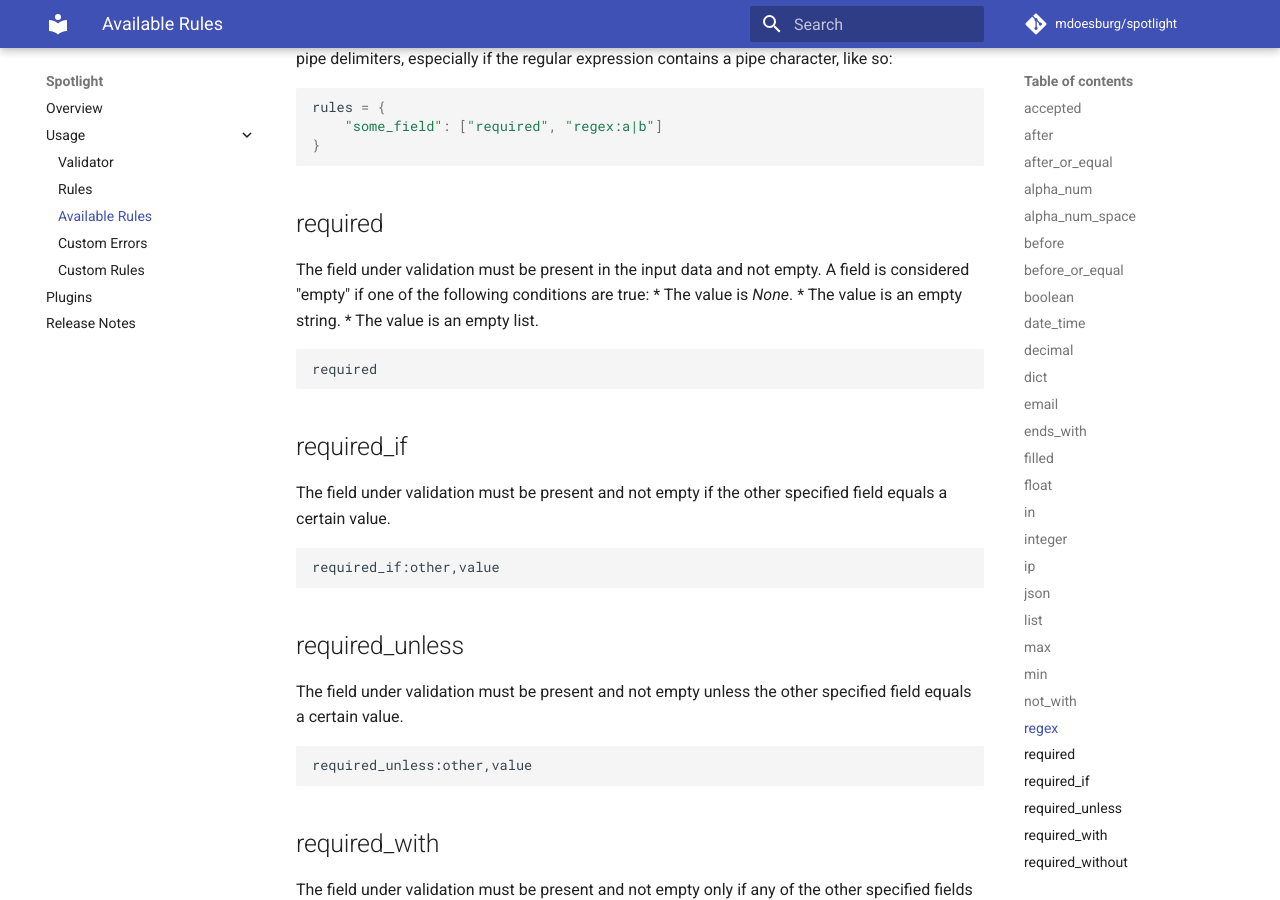
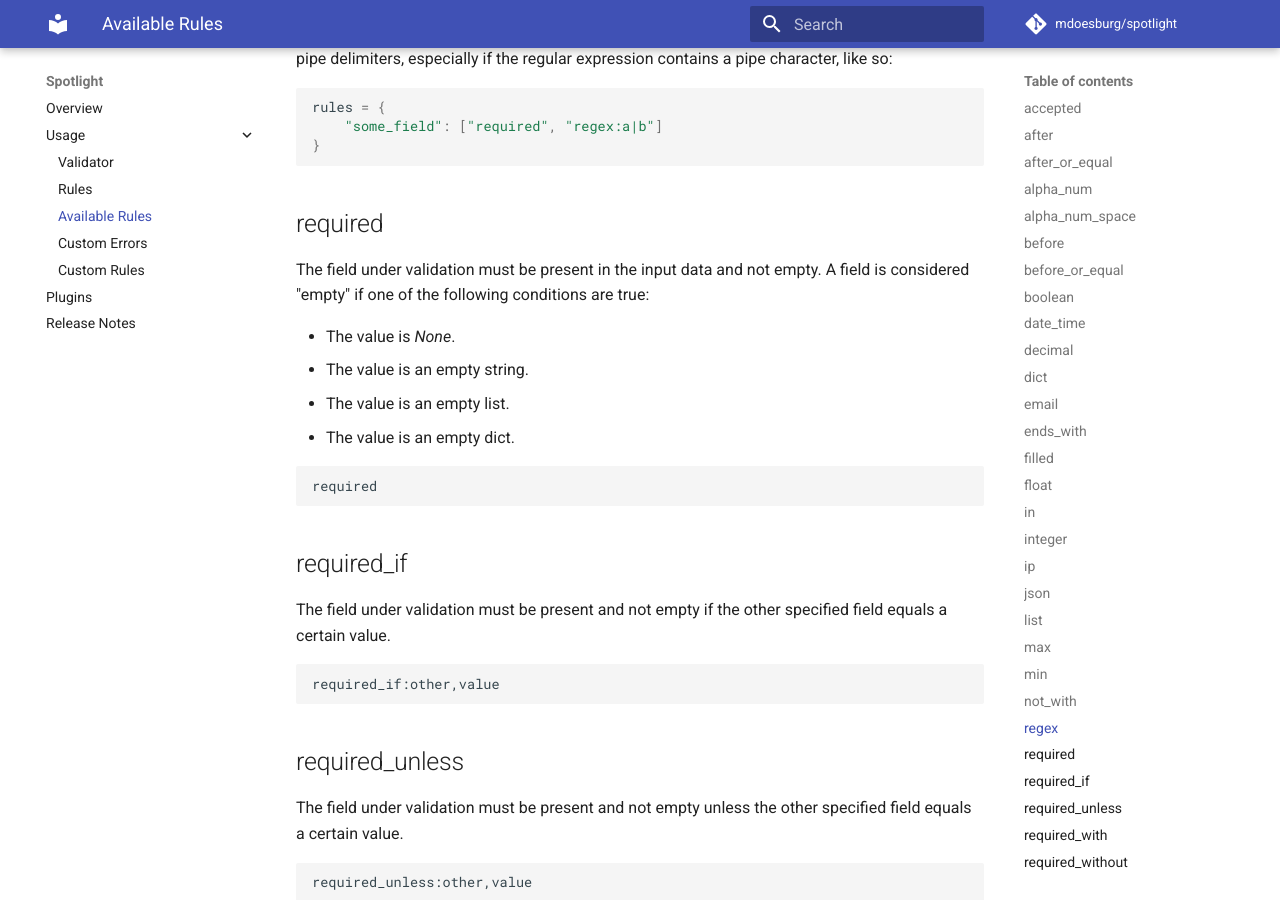
Before and after one commit to mdoesburg/spotlight, an MkDocs documentation site: the page built from docs/usage/available_rules.md, in a window 1280 px wide and 900 px high, scrolled down 5243 px. Built offline with MkDocs 1.6.1 and Material for MkDocs 9.7.7, drawn with Linux system fonts in a browser that asks for light colours; comment, search, counter and statistics services are not loaded.

Commit message:
Improve required rule documentation

````diff
--- a/docs/usage/available_rules.md
+++ b/docs/usage/available_rules.md
@@ -173,9 +173,12 @@ rules = {
 
 ## required
 The field under validation must be present in the input data and not empty. A field is considered "empty" if one of the following conditions are true:
+
 * The value is _None_.
 * The value is an empty string.
 * The value is an empty list.
+* The value is an empty dict.
+
 ```
 required
 ```
````
